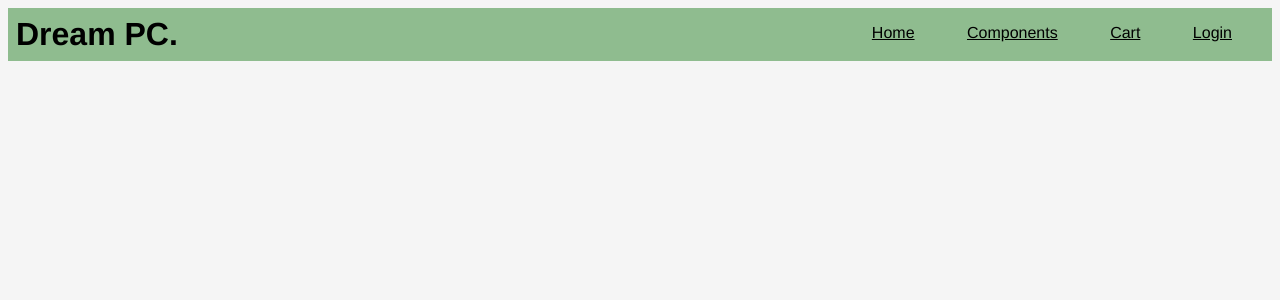
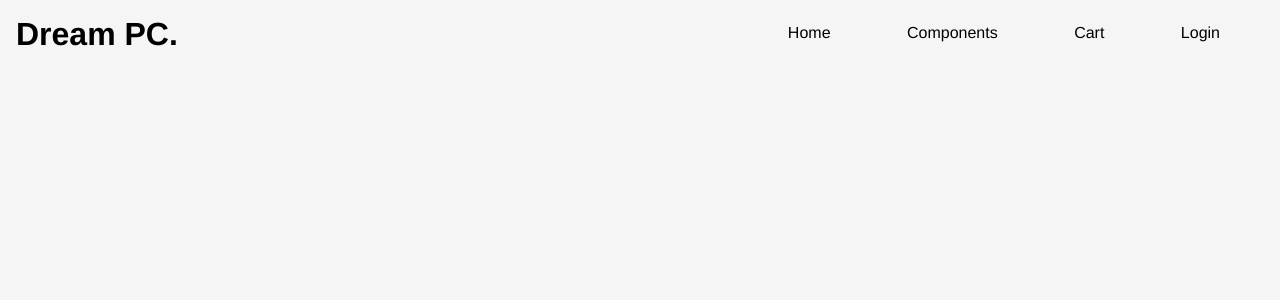
Before and after one commit to orangePenguin/flask_basics, a Flask app: page /cart in a window 1280 px wide. Shown: the top 300 px of the page. Run offline with Flask 3, Linux system fonts and the light colour scheme.

Commit message:
modifications

```diff
--- a/static/css/main.css
+++ b/static/css/main.css
@@ -12,7 +12,6 @@ body {
 
 header{
   display: flex;
-  background-color: darkseagreen;
 }
 
 h1{
@@ -27,12 +26,14 @@ h1{
 }
 
 a{
-  padding: 0.5em;
-  margin: 1em;
+  padding: 0.75em;
+  margin: 1.5em;
   color: black;
+  text-decoration: none;
 }
 
 a:hover{
-  background-color: olivedrab;
+  color: whitesmoke;
+  background-color: black;
   border-radius: 5px;
 }
--- a/templates/cart.html
+++ b/templates/cart.html
@@ -10,7 +10,7 @@
 <header>
     <h1>Dream PC.</h1>
     <div class="navbar">
-        <a class="active" href="/index">Home</a>
+        <a class="active" href="/home">Home</a>
         <a href="/items">Components</a>
         <a href="/cart">Cart</a>
         <a href="/login">Login</a>
--- a/templates/items.html
+++ b/templates/items.html
@@ -10,7 +10,7 @@
 <header>
     <h1>Build Your Own Rig.</h1>
     <div class="navbar">
-        <a class="active" href="/index">Home</a>
+        <a class="active" href="/home">Home</a>
         <a href="/items">Components</a>
         <a href="/cart">Cart</a>
         <a href="/login">Login</a>
```
